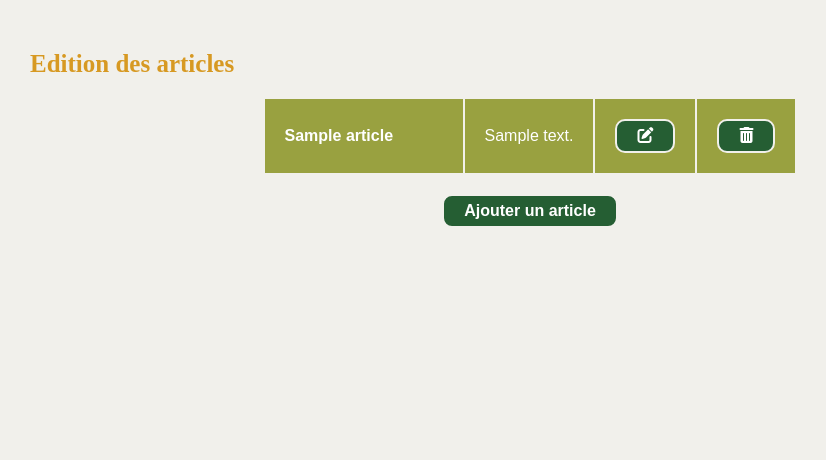
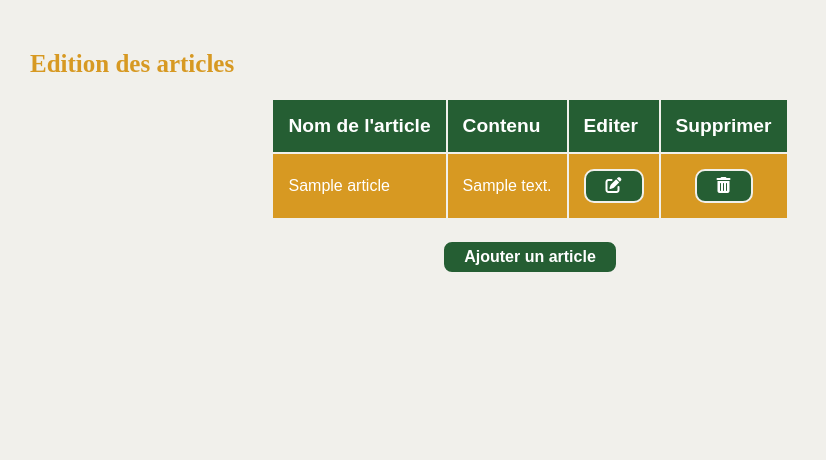
Before and after one commit to LB-Squishy/P5-blog-emilie-forteroche, a PHP site: template views/templates/admin.php in a window 1280 px wide. Shown: the part 211-671 px from the top of the page, without its empty margins (110-936 px from the left). Run offline with PHP 8.4, Linux system fonts and the light colour scheme; the template is opened without the code that fills it: most values are stand-ins (such as "Sample title", 1, 10 or a date in 2020); data that the repository does not hold is empty; some libraries are stand-ins or nearby versions; some web fonts are replaced.

Commit message:
style: :art: Mise en place ligne tableau article

```diff
--- a/views/templates/admin.php
+++ b/views/templates/admin.php
@@ -8,14 +8,44 @@
 <h2>Edition des articles</h2>
 
 <div class="adminArticle">
-    <?php foreach ($articles as $article) { ?>
-        <div class="articleLine">
-            <div class="title"><?= $article->getTitle() ?></div>
-            <div class="content"><?= $article->getContent(200) ?></div>
-            <div><a class="submit" href="index.php?action=showUpdateArticleForm&id=<?= $article->getId() ?>"><i class="fa fa-pen-to-square"></i></a></div>
-            <div><a class="submit" href="index.php?action=deleteArticle&id=<?= $article->getId() ?>" <?= Utils::askConfirmation("Êtes-vous sûr de vouloir supprimer cet article ?") ?> ><i class="fa fa-trash"></i></a></div>
-        </div>
-    <?php } ?>
+    <table>
+        <thead>
+            <tr>
+                <th>
+                    <p>Nom de l'article</p>
+                </th>
+                <th>
+                    <p>Contenu</p>
+                </th>
+                <th>
+                    <p>Editer</p>
+                </th>
+                <th>
+                    <p>Supprimer</p>
+                </th>
+            </tr>
+        </thead>
+        <tbody>
+        <?php $lignColorClass = 'lightbackground' ?>
+        <?php foreach ($articles as $article) { ?>
+            <tr class = "<?= $lignColorClass ?>">
+                <td><?= $article->getTitle() ?></td>
+                <td><?= $article->getContent(200) ?></td>
+                <td>
+                    <div class="delete-btn">
+                        <a class="submit" href="index.php?action=showUpdateArticleForm&id=<?= $article->getId() ?>"><i class="fa fa-pen-to-square"></i></a>
+                    </div>
+                </td>
+                <td>
+                    <div class="delete-btn">
+                        <a class="submit" href="index.php?action=deleteArticle&id=<?= $article->getId() ?>" <?= Utils::askConfirmation("Êtes-vous sûr de vouloir supprimer cet article ?") ?> ><i class="fa fa-trash"></i></a>
+                    </div>
+                </td>
+            </tr>
+            <?php $lignColorClass = ($lignColorClass == 'lightbackground') ? 'darkbackground' : 'lightbackground'; ?>
+        <?php } ?>
+        </tbody>
+    </table>
 </div>
 
 <a class="submit" href="index.php?action=showUpdateArticleForm">Ajouter un article</a>
--- a/views/templates/commentArticle.php
+++ b/views/templates/commentArticle.php
@@ -20,7 +20,7 @@
                     <p>Date de Publication</p>
                 </th>
                 <th>
-                    <p>Suppression</p>
+                    <p>Supprimer</p>
                 </th>
             </tr>
         </thead>
```
